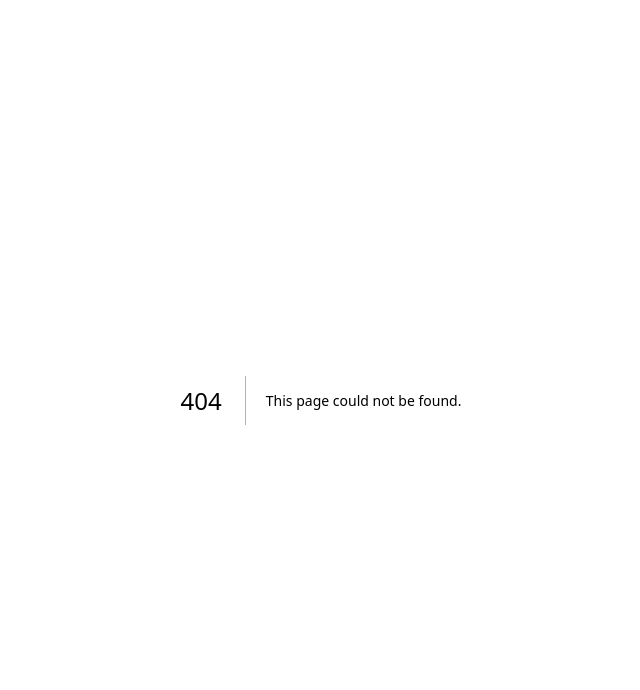
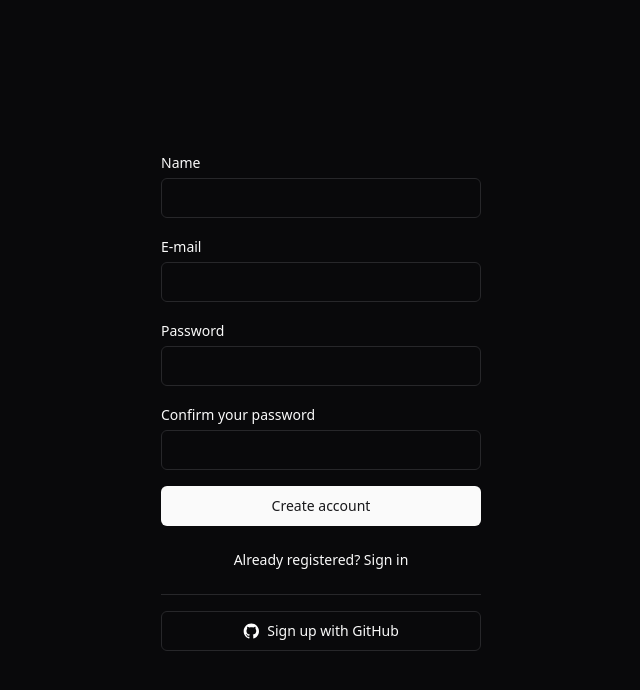
Before and after one commit to Dev-Lops/next-saas-rbac, a Next.js app in the folder apps/web/: page /auth/sign-up in a window 1280 px wide. Before the commit this address had no page. Shown: the top 690 px of the page, without its empty margins (319-959 px from the left). Built offline with nearby package versions, Linux system fonts and the light colour scheme.

Commit message:
✨ Front: Auth pages

```diff
--- /dev/null
+++ b/apps/web/src/app/auth/forgot-password/page.tsx
@@ -0,0 +1,25 @@
+import Link from "next/link";
+
+import { Button } from "@/components/ui/button";
+import { Input } from "@/components/ui/input";
+import { Label } from "@/components/ui/label";
+
+
+export default function ForgotPasswordPage() {
+  return (
+    <form className="space-y-4">
+      <div className="space-y-1">
+        <Label htmlFor="email">E-mail</Label>
+        <Input name="email" type="email" id="email" />
+      </div>
+
+      <Button type="submit" className="w-full">Recover password</Button>
+
+      <Button variant="link" className="w-full" size="sm" asChild>
+        <Link href='/auth/sign-in'>
+          Sign in instead
+        </Link>
+      </Button>
+    </form>
+  );
+}
--- /dev/null
+++ b/apps/web/src/app/auth/layout.tsx
@@ -0,0 +1,13 @@
+export default function AuthLayout({
+  children,
+}: Readonly<{
+  children: React.ReactNode;
+}>) {
+  return (
+    <div className="min-h-screen flex items-center justify-center flex-col px-4">
+      <div className="w-full max-w-xs">
+        {children}
+      </div>
+    </div>
+  );
+}
--- /dev/null
+++ b/apps/web/src/app/auth/sign-in/page.tsx
@@ -0,0 +1,47 @@
+import Link from "next/link";
+
+import { Button } from "@/components/ui/button";
+import { Input } from "@/components/ui/input";
+import { Label } from "@/components/ui/label";
+import { Separator } from "@/components/ui/separator";
+
+import githubIcon from '@/assets/github-icon.svg';
+import Image from "next/image";
+
+
+export default function SignIn() {
+  return (
+    <form className="space-y-4">
+      <div className="space-y-1">
+        <Label htmlFor="email">E-mail</Label>
+        <Input name="email" type="email" id="email" />
+      </div>
+
+      <div className="space-y-1">
+        <Label htmlFor="password">Password</Label>
+        <Input name="password" type="password" id="password" />
+
+        <Link href="/auth/forgot-password" className="text-xs font-medium text-foreground hover:underline">
+          Forgot your password?
+        </Link>
+      </div>
+
+      <Button type="submit" className="w-full">Sign in with e-mail</Button>
+
+      <Button variant="link" className="w-full" size="sm" asChild>
+        <Link href='/auth/sign-up'>
+          Create new account
+        </Link>
+      </Button>
+
+      <Separator />
+
+      <Button type="submit" variant="outline" className="w-full">
+        <Image src={githubIcon} alt="" className="size-4 mr-2 dark:invert" />
+        Sign in with GitHub
+      </Button>
+
+
+    </form>
+  );
+}
--- /dev/null
+++ b/apps/web/src/app/auth/sign-up/page.tsx
@@ -0,0 +1,52 @@
+import { Button } from "@/components/ui/button";
+import { Input } from "@/components/ui/input";
+import { Label } from "@/components/ui/label";
+import { Separator } from "@/components/ui/separator";
+
+import githubIcon from '@/assets/github-icon.svg';
+import Image from "next/image";
+import Link from "next/link";
+
+
+export default function SignUp() {
+  return (
+    <form className="space-y-4">
+      <div className="space-y-1">
+        <Label htmlFor="name">Name</Label>
+        <Input name="name" id="name" />
+      </div>
+
+      <div className="space-y-1">
+        <Label htmlFor="email">E-mail</Label>
+        <Input name="email" type="email" id="email" />
+      </div>
+
+      <div className="space-y-1">
+        <Label htmlFor="password">Password</Label>
+        <Input name="password" type="password" id="password" />
+      </div>
+
+      <div className="space-y-1">
+        <Label htmlFor="password-confirmation">Confirm your password</Label>
+        <Input name="password-confirmation" type="password" id="password-confirmation" />
+      </div>
+
+      <Button type="submit" className="w-full">Create account</Button>
+
+      <Button variant="link" className="w-full" size="sm" asChild>
+        <Link href='/auth/sign-in'>
+          Already registered? Sign in
+        </Link>
+      </Button>
+
+      <Separator />
+
+      <Button type="submit" variant="outline" className="w-full">
+        <Image src={githubIcon} alt="" className="size-4 mr-2 dark:invert" />
+        Sign up with GitHub
+      </Button>
+
+
+    </form>
+  );
+}
```
Also changed, not shown: apps/web/src/assets/github-icon.svg (added).
